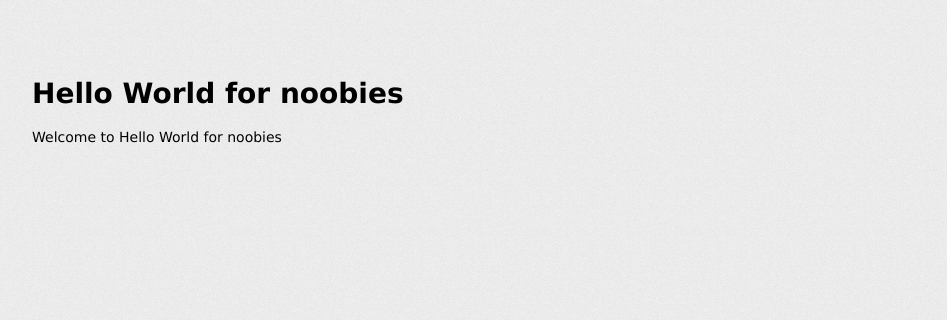
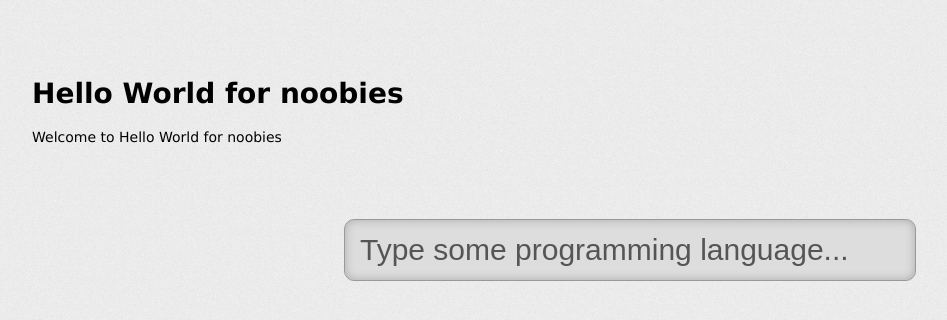
Before and after one commit to danty1402/hello-code, a Node server app: page / in a window 1280 px wide. Shown: the top 320 px of the page, without its empty margins (26-973 px from the left). Run offline with Node 20, Linux system fonts and the light colour scheme; some libraries are stand-ins or nearby versions.

Commit message:
added search-box

```diff
--- a/views/index.jade
+++ b/views/index.jade
@@ -1,5 +1,10 @@
 extends layout
 
 block content
-  h1= title
-  p Welcome to #{title}
+	h1= title
+	p Welcome to #{title}
+	form(id='search-form')
+		input(type='textbox', placeholder='Type some programming language...', id="search-box")
+	#results
+	script(type='text/javascript', src='javascripts/jquery-1.8.3.min.js')
+	script(type='text/javascript', src='javascripts/search-box.js')
```
